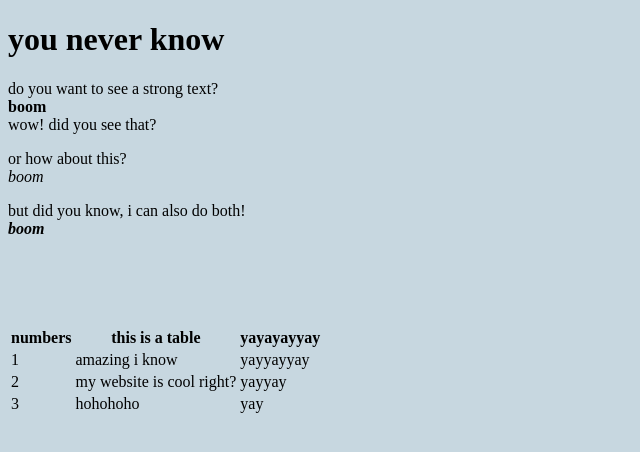
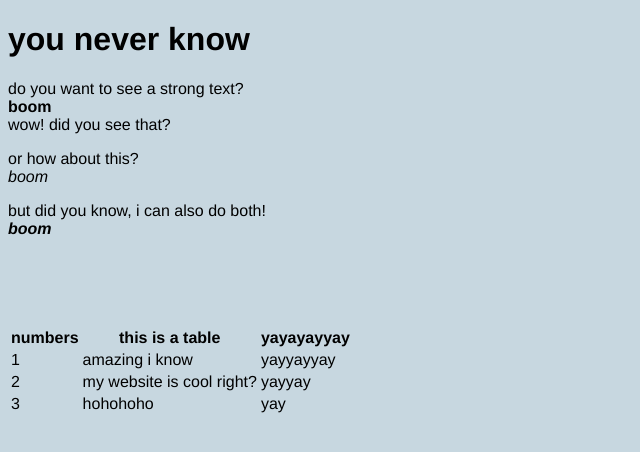
Before and after one commit to mmmmmmmmmmichael/mmmmmmmmmmichael.github.io, a plain HTML site: page texttags.html in a window 1280 px wide. Shown: the whole page, without its empty margins (0-640 px from the left). Drawn offline with Linux system fonts and the light colour scheme.

Commit message:
Update texttags.html

```diff
--- a/texttags.html
+++ b/texttags.html
@@ -5,7 +5,12 @@
         <title>HTML basics</title>
 
             <style>
-                body { background-color: rgb(199, 215, 224) ; }
+                h1 { font-family: "Helvetica", sans-serif; }
+                p{ font-family: "Helvetica", sans-serif; }
+
+                body { background-color: rgb(199, 215, 224) ;
+                       font-family: "Helvetica", sans-serif;}
+
             </style>
     </head>
 
```
